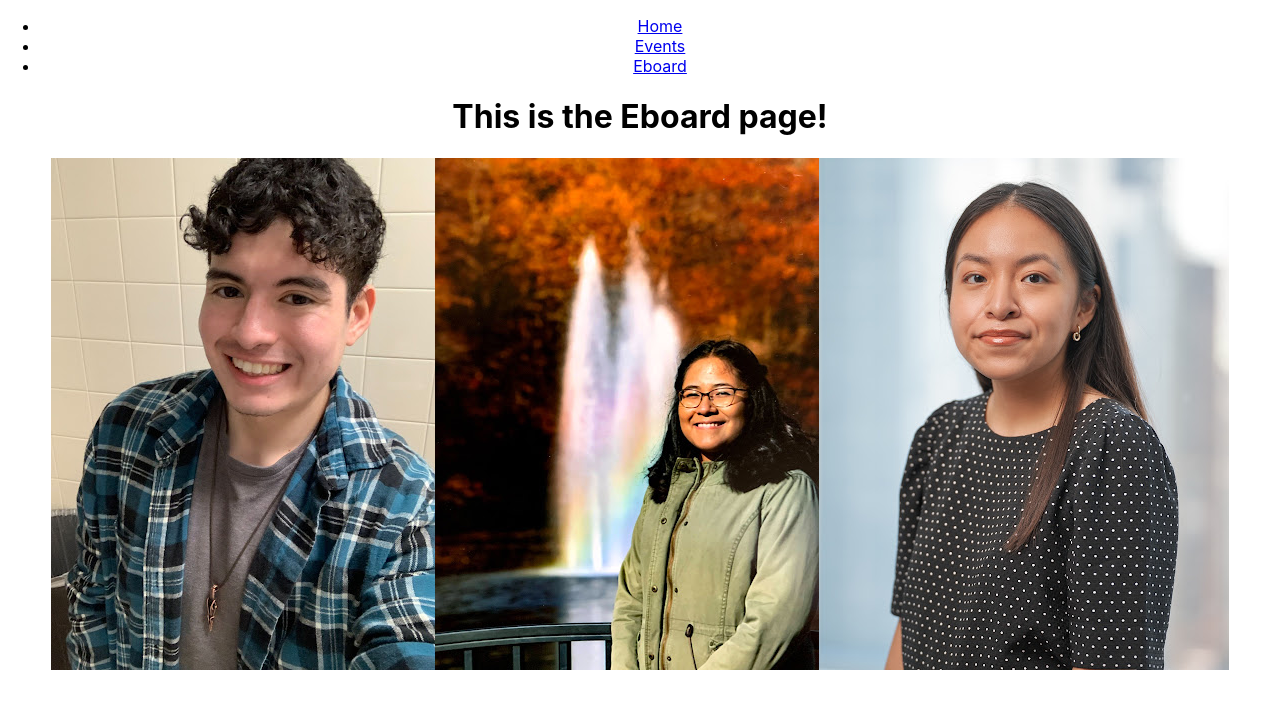
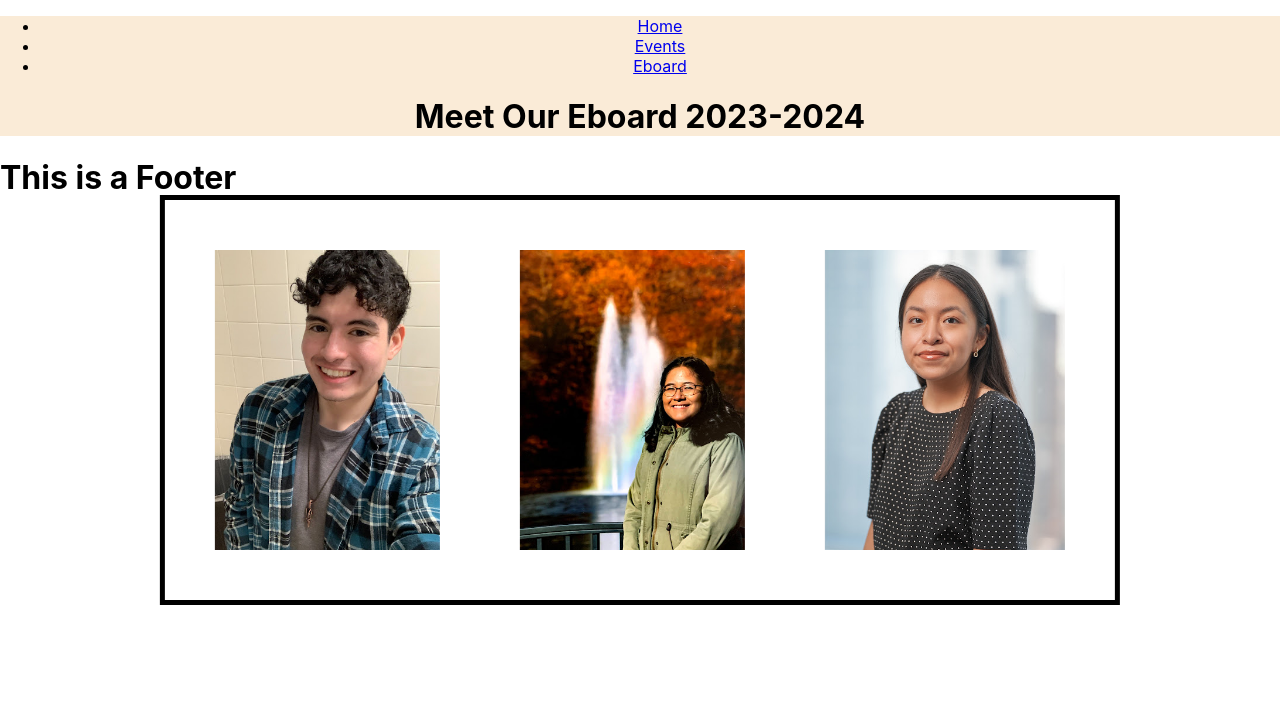
Before and after one commit to imnotrafa/HaccsWebsite_demo, a React (Create React App) app: page /eboard in a window 1280 px wide. Shown: the top 708 px of the page. Built offline with nearby package versions, Linux system fonts and the light colour scheme.

Commit message:
Added some css to pictures and played around with the main app

```diff
--- a/src/App.css
+++ b/src/App.css
@@ -1,38 +1,10 @@
-.App {
+.App{
   text-align: center;
+  background-color: antiquewhite;
+
 }
 
-.App-logo {
-  height: 40vmin;
-  pointer-events: none;
+.links{
+  background-color: rgb(221, 70, 28);
+
 }
-
-@media (prefers-reduced-motion: no-preference) {
-  .App-logo {
-    animation: App-logo-spin infinite 20s linear;
-  }
-}
-
-.App-header {
-  background-color: #282c34;
-  min-height: 100vh;
-  display: flex;
-  flex-direction: column;
-  align-items: center;
-  justify-content: center;
-  font-size: calc(10px + 2vmin);
-  color: white;
-}
-
-.App-link {
-  color: #61dafb;
-}
-
-@keyframes App-logo-spin {
-  from {
-    transform: rotate(0deg);
-  }
-  to {
-    transform: rotate(360deg);
-  }
-}
--- a/src/App.js
+++ b/src/App.js
@@ -4,7 +4,7 @@ import NavBar from "./Navbar";
 import Home from "./Pages/Home";
 import Events from "./Pages/Events";
 import Eboard from "./Pages/Eboard";
-import "./App.css";
+import main from "./App.css";
 
 function App() {
   return (
@@ -12,11 +12,13 @@ function App() {
       <div className="App">
         <NavBar />
         <div id="page-body">
-          <Routes>
-            <Route path="/" element={<Home />} />
-            <Route path="/events" element={<Events />} />
-            <Route path="/eboard" element={<Eboard />} />
-          </Routes>
+          <div>
+            <Routes>
+              <Route path="/" element={<Home />} />
+              <Route path="/events" element={<Events />} />
+              <Route path="/eboard" element={<Eboard />} />
+            </Routes>
+          </div>
         </div>
       </div>
     </BrowserRouter>
--- a/src/Navbar.js
+++ b/src/Navbar.js
@@ -1,7 +1,8 @@
 import { Link } from "react-router-dom";
+import main from './App.css'
 const NavBar = () => {
   return (
-    <nav>
+    <nav >
       <ul>
         <li>
           <Link to="/">Home</Link>
--- a/src/Pages/Eboard.js
+++ b/src/Pages/Eboard.js
@@ -1,6 +1,7 @@
 import React from "react";
 import Button from 'react-bootstrap/Button';
 import Card from 'react-bootstrap/Card';
+import eboard from './eboard_style.module.css';
 
 
 // This function gets all values from the folder
@@ -10,12 +11,13 @@ const images = require.context('../Eboard-Photos', true);
 const imageList = images.keys().map(image => images(image));
 const Eboard = () => {
   return <>
-    <h1>This is the Eboard page!</h1>
+    <h1>Meet Our Eboard 2023-2024</h1>
+    <div className={eboard.container}>
       {imageList.map((image,index)=> (
-        <img src={image}></img>
+        <img src={image} className={eboard.main_img}></img>
       ))}
+    </div>
   </>
 };
-
 //Make a function that style each photo of the page
 export default Eboard;
--- /dev/null
+++ b/src/Pages/eboard_style.module.css
@@ -0,0 +1,18 @@
+.main_img{
+    width: auto;
+    height: 300px;
+    padding: 20px 20px;
+    margin: 20px 20px;
+
+}
+
+.container{
+    border: 5px solid;
+    position: absolute;
+    top: 50%;
+    left: 50%;
+    transform: translate(-50%, -50%);
+    padding: 10px;
+    display: flex;
+    flex-direction: row;
+}
--- /dev/null
+++ b/src/footer.js
@@ -0,0 +1,10 @@
+import React from "react";
+
+const footer = () => {
+    return <>
+
+        <h1>This is a Footer</h1>
+    </>
+};
+
+export default footer
--- a/src/index.js
+++ b/src/index.js
@@ -2,13 +2,17 @@ import React from 'react';
 import ReactDOM from 'react-dom/client';
 import './index.css';
 import App from './App';
+import Footer from './footer'
 import reportWebVitals from './reportWebVitals';
 
 const root = ReactDOM.createRoot(document.getElementById('root'));
 root.render(
   <React.StrictMode>
     <App />
+    <Footer />
   </React.StrictMode>
+
+
 );
 
 // If you want to start measuring performance in your app, pass a function
```
